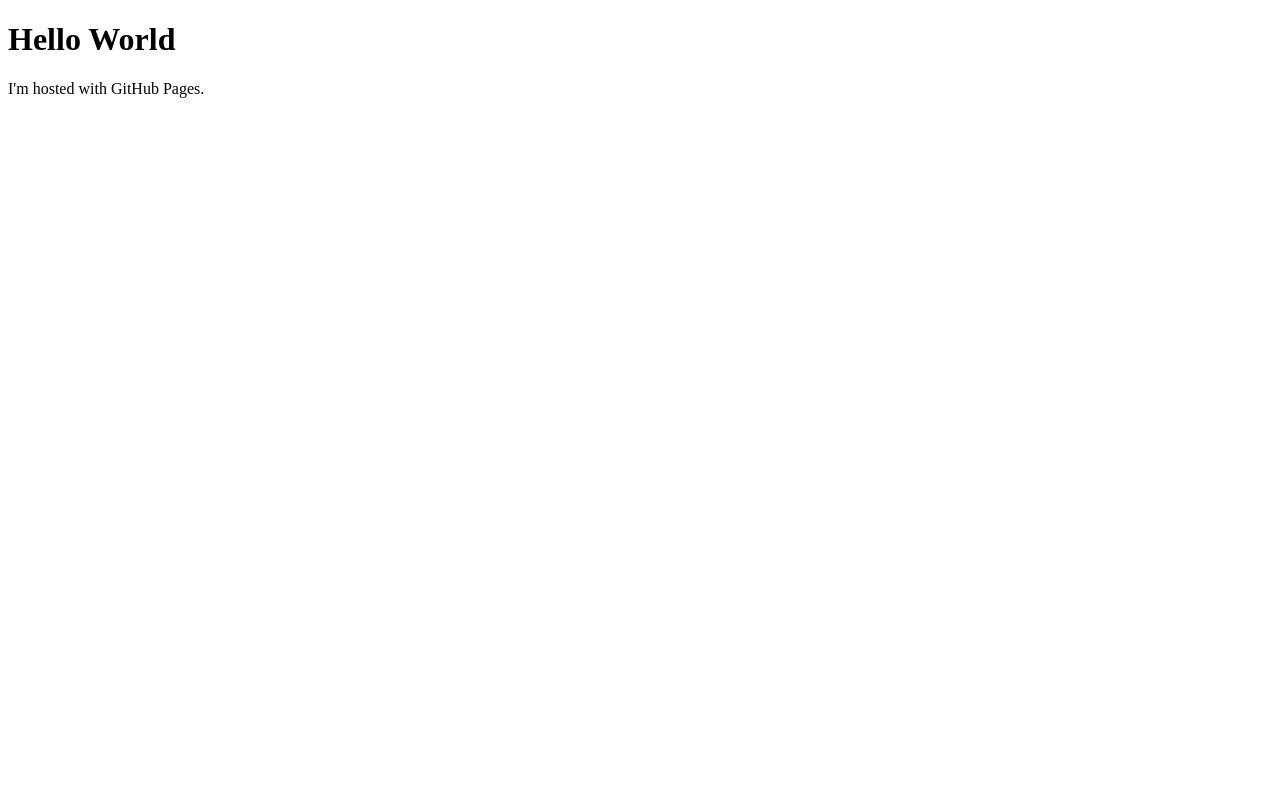
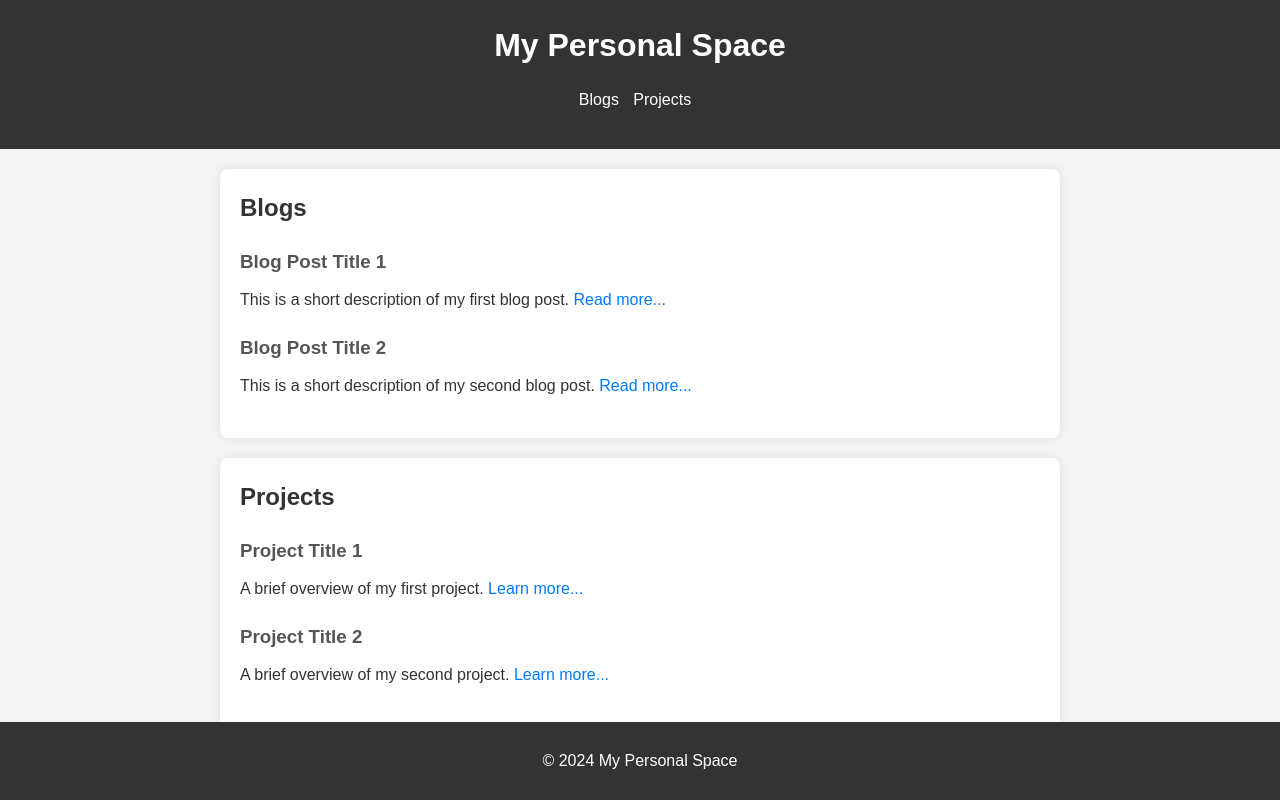
Before and after one commit to ThinkyP/ThinkyP.github.io, a plain HTML site: page index.html in a window 1280 px wide. Drawn offline with Linux system fonts and the light colour scheme.

Commit message:
added css

```diff
--- a/index.html
+++ b/index.html
@@ -1,7 +1,50 @@
 <!DOCTYPE html>
-<html>
+<html lang="en">
+<head>
+    <meta charset="UTF-8">
+    <meta name="viewport" content="width=device-width, initial-scale=1.0">
+    <title>My Minimalistic Website</title>
+    <link rel="stylesheet" href="styles.css">
+</head>
 <body>
-<h1>Hello World</h1>
-<p>I'm hosted with GitHub Pages.</p>
+    <header>
+        <h1>My Personal Space</h1>
+        <nav>
+            <ul>
+                <li><a href="#blogs">Blogs</a></li>
+                <li><a href="#projects">Projects</a></li>
+            </ul>
+        </nav>
+    </header>
+
+    <section id="blogs">
+        <h2>Blogs</h2>
+        <div class="post">
+            <h3>Blog Post Title 1</h3>
+            <p>This is a short description of my first blog post. <a href="#">Read more...</a></p>
+        </div>
+        <div class="post">
+            <h3>Blog Post Title 2</h3>
+            <p>This is a short description of my second blog post. <a href="#">Read more...</a></p>
+        </div>
+    </section>
+
+    <section id="projects">
+        <h2>Projects</h2>
+        <div class="project">
+            <h3>Project Title 1</h3>
+            <p>A brief overview of my first project. <a href="#">Learn more...</a></p>
+        </div>
+        <div class="project">
+            <h3>Project Title 2</h3>
+            <p>A brief overview of my second project. <a href="#">Learn more...</a></p>
+        </div>
+    </section>
+
+    <footer>
+        <p>&copy; 2024 My Personal Space</p>
+    </footer>
+
+    <script src="scripts.js"></script>
 </body>
 </html>
--- /dev/null
+++ b/scripts.js
@@ -0,0 +1,6 @@
+// This is a placeholder for your JavaScript.
+// You can add interactivity here if needed, such as toggling sections, fetching posts dynamically, etc.
+
+document.addEventListener('DOMContentLoaded', function() {
+    console.log('Website loaded successfully.');
+});
--- /dev/null
+++ b/styles.css
@@ -0,0 +1,96 @@
+body {
+    font-family: Arial, sans-serif;
+    margin: 0;
+    padding: 0;
+    background-color: #f4f4f4;
+    color: #333;
+    line-height: 1.6;
+}
+
+header {
+    background-color: #333;
+    color: #fff;
+    padding: 20px 0;
+    text-align: center;
+}
+
+header h1 {
+    margin: 0;
+}
+
+nav ul {
+    list-style: none;
+    padding: 0;
+}
+
+nav ul li {
+    display: inline;
+    margin-right: 10px;
+}
+
+nav ul li a {
+    color: #fff;
+    text-decoration: none;
+}
+
+section {
+    padding: 20px;
+    margin: 20px auto;
+    max-width: 800px;
+    background-color: #fff;
+    border-radius: 8px;
+    box-shadow: 0 0 10px rgba(0, 0, 0, 0.1);
+}
+
+section h2 {
+    margin-top: 0;
+    color: #333;
+}
+
+.post, .project {
+    margin-bottom: 20px;
+}
+
+.post h3, .project h3 {
+    margin-bottom: 10px;
+    color: #555;
+}
+
+.post p, .project p {
+    margin: 0;
+}
+
+.post a, .project a {
+    color: #007BFF;
+    text-decoration: none;
+}
+
+.post a:hover, .project a:hover {
+    text-decoration: underline;
+}
+
+footer {
+    text-align: center;
+    padding: 10px 0;
+    background-color: #333;
+    color: #fff;
+    position: fixed;
+    width: 100%;
+    bottom: 0;
+}
+
+@media (max-width: 600px) {
+    header h1 {
+        font-size: 24px;
+    }
+
+    section {
+        padding: 10px;
+        margin: 10px;
+    }
+
+    nav ul li {
+        display: block;
+        margin: 5px 0;
+    }
+}
```
